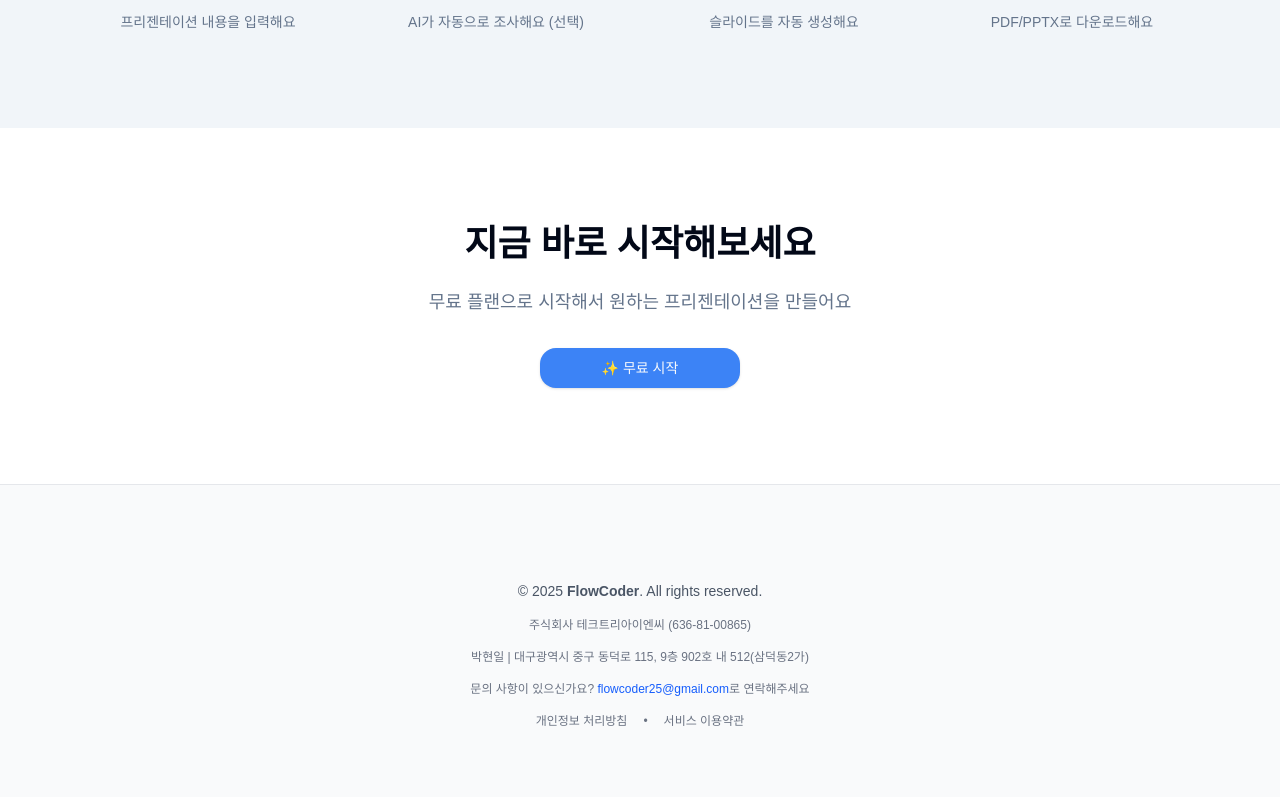
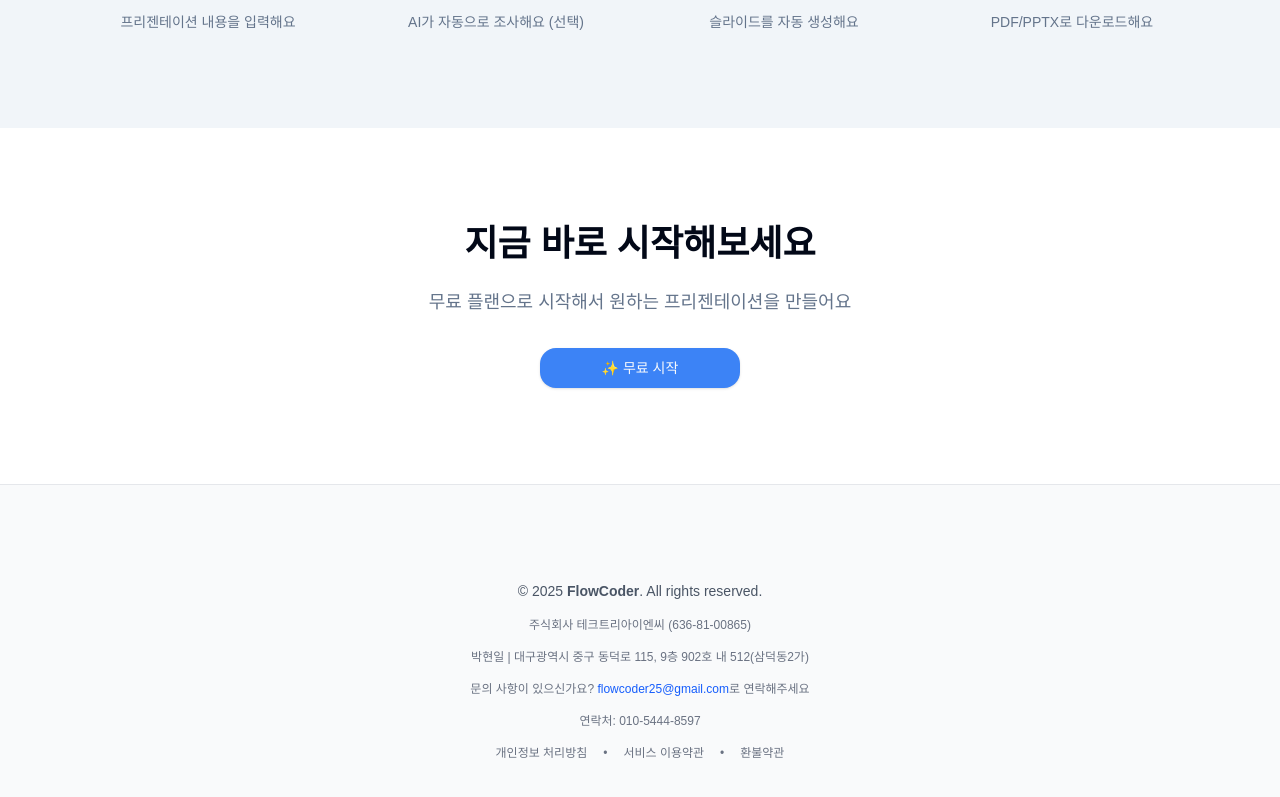
Before and after one commit to flowcoder2025/flowcoder-pptmaker, a Next.js app: page / in a window 1280 px wide. Shown: the part 1949-2746 px from the top of the page. Built offline with nearby package versions, Linux system fonts and the light colour scheme; no server answers.

Commit message:
feat: 푸터에 연락처 및 환불약관 링크 추가
- 연락처 추가: 010-5444-8597 (텍스트 표시)
- 환불약관 링크 추가: https://www.flow-coder.com/terms/external/refund-policy
- 푸터 정보 구조 개선

```diff
--- a/components/layout/Footer.tsx
+++ b/components/layout/Footer.tsx
@@ -41,7 +41,12 @@ export default function Footer() {
             로 연락해주세요
           </div>
 
-          {/* 추가 링크 (선택) */}
+          {/* 연락처 */}
+          <div className="text-xs text-gray-500">
+            연락처: 010-5444-8597
+          </div>
+
+          {/* 추가 링크 */}
           <div className="flex gap-4 text-xs text-gray-500">
             <a href="https://www.flow-coder.com/terms/external/privacy-policy" className="hover:text-gray-700 hover:underline">
               개인정보 처리방침
@@ -50,6 +55,10 @@ export default function Footer() {
             <a href="https://www.flow-coder.com/terms/external/ppt-maker" className="hover:text-gray-700 hover:underline">
               서비스 이용약관
             </a>
+            <span>•</span>
+            <a href="https://www.flow-coder.com/terms/external/refund-policy" className="hover:text-gray-700 hover:underline">
+              환불약관
+            </a>
           </div>
         </div>
       </MaxWidthContainer>
```
